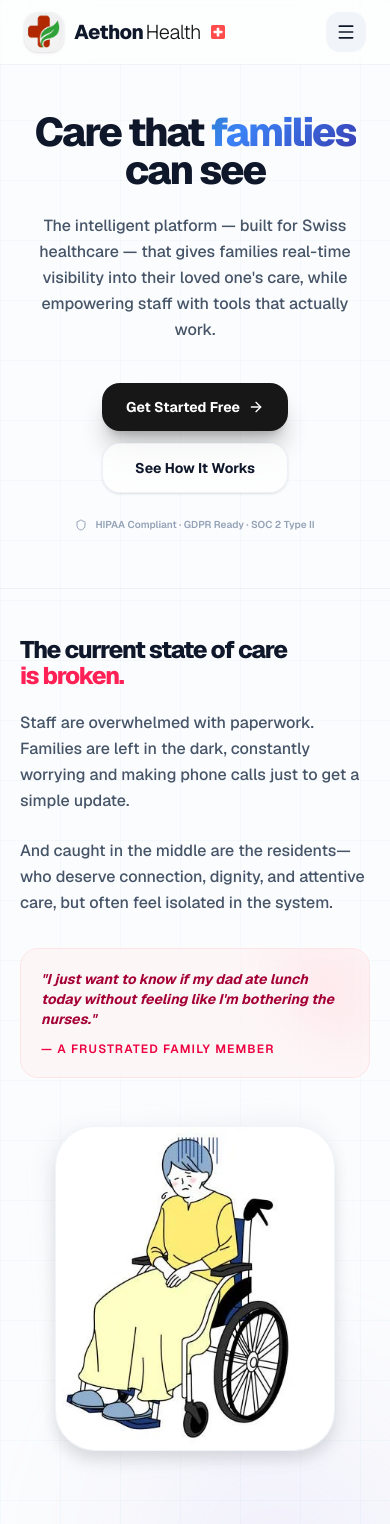
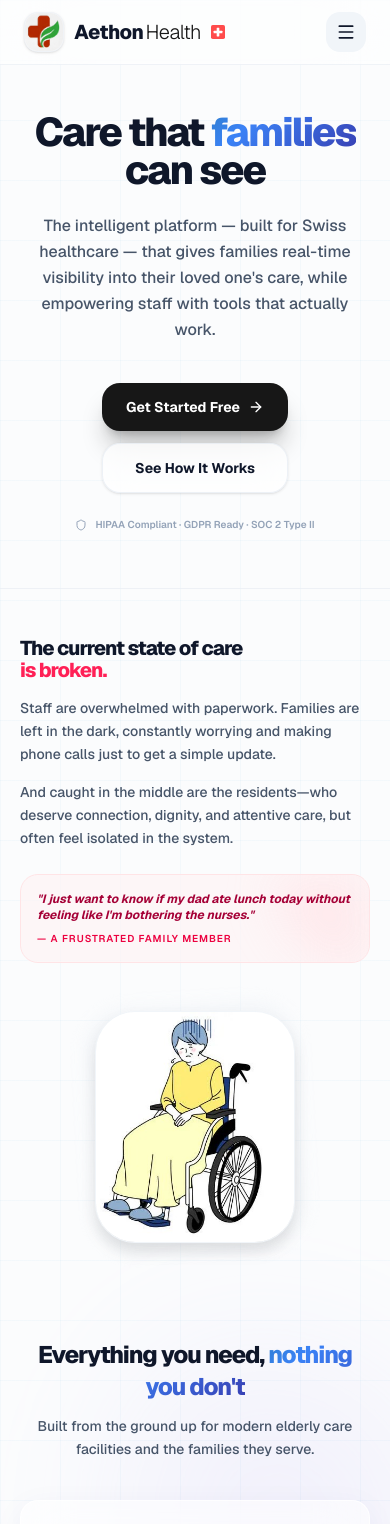
Before and after one commit to Chainsmoker23/Aethon, a Next.js app: page / in a window 390 px wide. Shown: the top 1524 px of the page. Built offline with nearby package versions, Linux system fonts and the light colour scheme.

Commit message:
UI: Reduce size of Challenge section heading and image on mobile

```diff
--- a/src/app/page.tsx
+++ b/src/app/page.tsx
@@ -293,29 +293,29 @@ export default function LandingPage() {
         <div className="grid md:grid-cols-2 gap-12 lg:gap-20 items-center">
           <Reveal direction="left">
             <div>
-              <h2 className="text-2xl md:text-5xl font-extrabold text-navy tracking-tighter mb-5 md:mb-6 leading-[1.1]">
+              <h2 className="text-xl sm:text-2xl md:text-5xl font-extrabold text-navy tracking-tighter mb-4 md:mb-6 leading-[1.1]">
                 The current state of care <br/>
                 <span className="text-rose-500">is broken.</span>
               </h2>
-              <p className="text-base md:text-lg text-text-secondary font-medium leading-relaxed mb-6">
+              <p className="text-sm md:text-lg text-text-secondary font-medium leading-relaxed mb-4 md:mb-6">
                 Staff are overwhelmed with paperwork. Families are left in the dark, constantly worrying and making phone calls just to get a simple update.
               </p>
-              <p className="text-base md:text-lg text-text-secondary font-medium leading-relaxed mb-8">
+              <p className="text-sm md:text-lg text-text-secondary font-medium leading-relaxed mb-6 md:mb-8">
                 And caught in the middle are the residents—who deserve connection, dignity, and attentive care, but often feel isolated in the system.
               </p>
 
-              <div className="bg-rose-50/50 border border-rose-100 rounded-2xl p-5 relative overflow-hidden">
+              <div className="bg-rose-50/50 border border-rose-100 rounded-2xl p-4 md:p-5 relative overflow-hidden">
                 <div className="absolute top-0 right-0 w-24 h-24 bg-rose-200/30 blur-xl rounded-bl-full" />
-                <p className="text-sm md:text-base font-bold text-rose-800 relative z-10 italic">
+                <p className="text-xs md:text-base font-bold text-rose-800 relative z-10 italic">
                   "I just want to know if my dad ate lunch today without feeling like I'm bothering the nurses."
                 </p>
-                <p className="text-xs font-semibold text-rose-600 mt-3 relative z-10 uppercase tracking-widest">— A frustrated family member</p>
+                <p className="text-[10px] md:text-xs font-semibold text-rose-600 mt-2 md:mt-3 relative z-10 uppercase tracking-widest">— A frustrated family member</p>
               </div>
             </div>
           </Reveal>
 
           <Reveal direction="right">
-            <div className="relative max-w-[280px] md:max-w-[320px] mx-auto">
+            <div className="relative max-w-[200px] sm:max-w-[240px] md:max-w-[320px] mx-auto">
               <div className="absolute inset-0 bg-slate-200/50 rounded-[40px] -rotate-3 blur-sm transform scale-105 opacity-60" />
               <img
                 src="/cartoon%20Images/a-depressed-senior-in-a-wheelchair-1.jpg"
```
